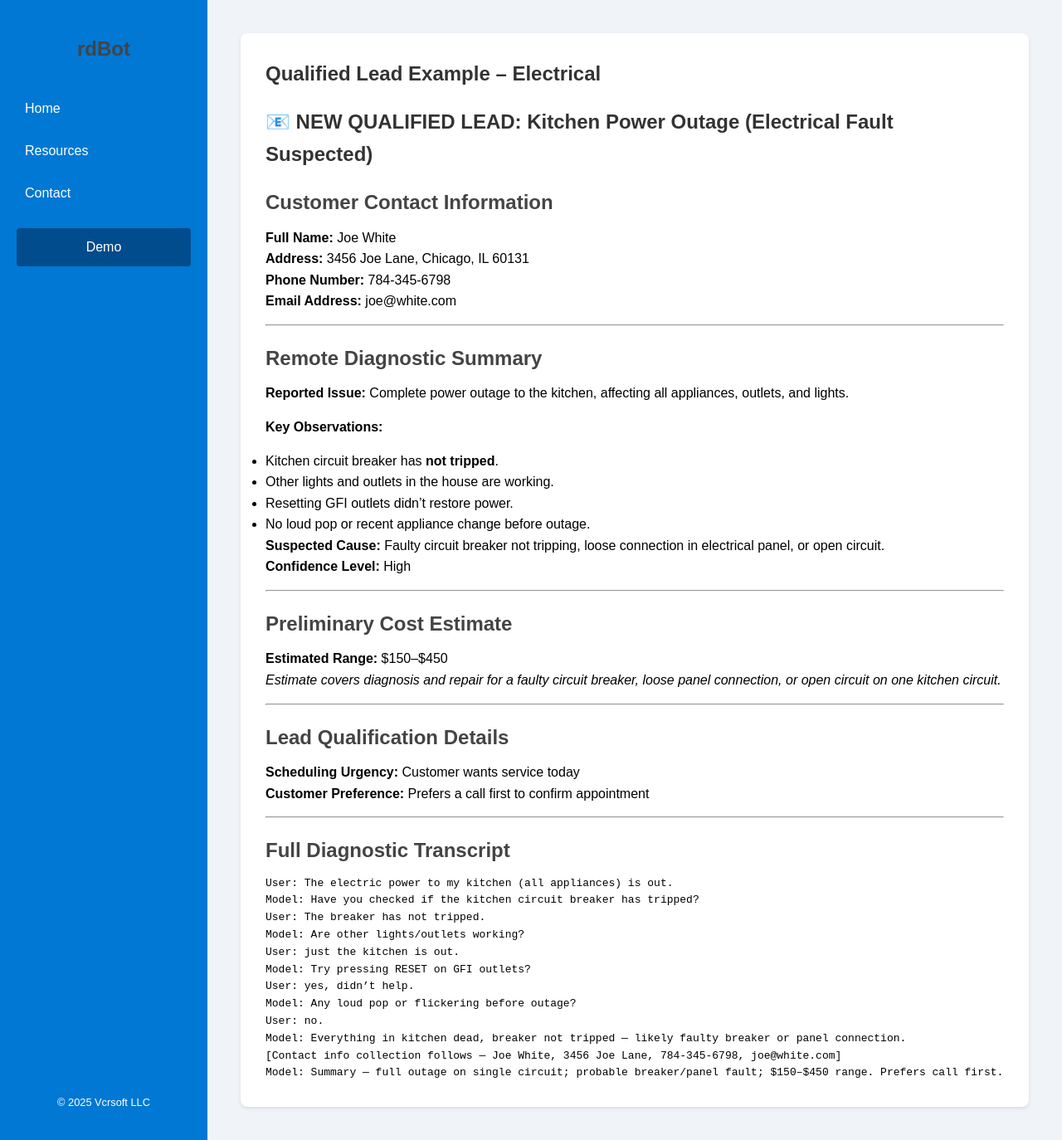
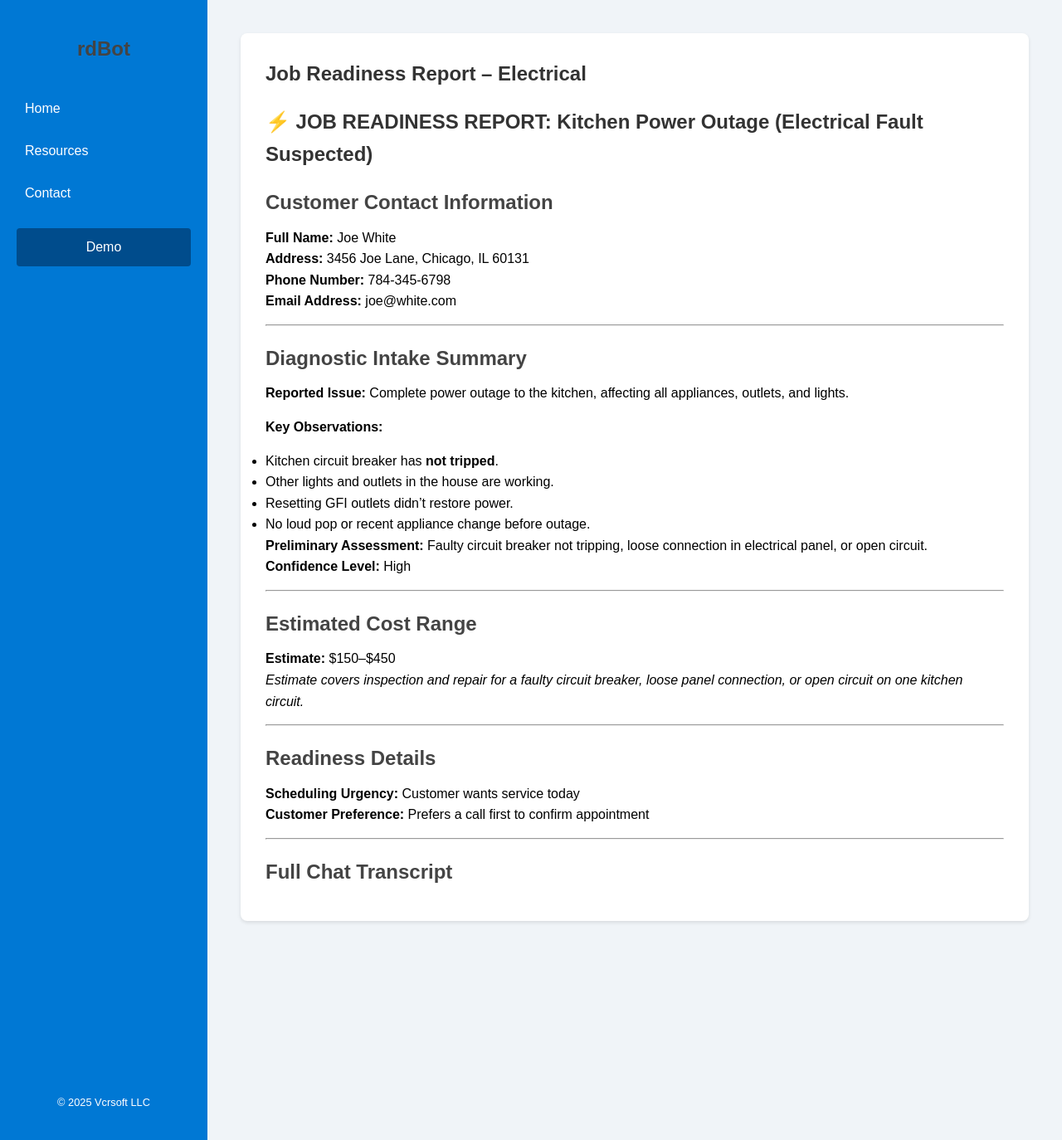
Before and after one commit to vcrsoft/vcrsoft.github.io, a Jekyll site: the page built from _resources/examples/electrical.md, in a window 1280 px wide and 1374 px high. Shown: the whole window at 83% size. Built offline with Jekyll 4.4.1, drawn with Linux system fonts in a browser that asks for light colours.

Commit message:
Update electrical lead example to job readiness report

````diff
--- a/_resources/examples/electrical.md
+++ b/_resources/examples/electrical.md
@@ -1,11 +1,11 @@
 ---
 layout: resource
-title: "Qualified Lead Example – Electrical"
-excerpt: "AI-qualified lead email example for a kitchen power outage—showing structured intake, diagnosis, and transcript."
+title: "Job Readiness Report – Electrical"
+excerpt: "Example Job Readiness Report for a full kitchen power outage—showing diagnostic intake, estimated cost, and transcript."
 nav_exclude: true
 ---
 
-# 📧 NEW QUALIFIED LEAD: Kitchen Power Outage (Electrical Fault Suspected)
+# ⚡ JOB READINESS REPORT: Kitchen Power Outage (Electrical Fault Suspected)
 
 ## Customer Contact Information
 **Full Name:** Joe White
@@ -15,7 +15,7 @@ nav_exclude: true
 
 ---
 
-## Remote Diagnostic Summary
+## Diagnostic Intake Summary
 **Reported Issue:** Complete power outage to the kitchen, affecting all appliances, outlets, and lights.
 
 **Key Observations:**
@@ -24,36 +24,21 @@ nav_exclude: true
 - Resetting GFI outlets didn’t restore power.
 - No loud pop or recent appliance change before outage.
 
-**Suspected Cause:** Faulty circuit breaker not tripping, loose connection in electrical panel, or open circuit.
+**Preliminary Assessment:** Faulty circuit breaker not tripping, loose connection in electrical panel, or open circuit.
 **Confidence Level:** High
 
 ---
 
-## Preliminary Cost Estimate
-**Estimated Range:** $150–$450
-*Estimate covers diagnosis and repair for a faulty circuit breaker, loose panel connection, or open circuit on one kitchen circuit.*
+## Estimated Cost Range
+**Estimate:** $150–$450
+*Estimate covers inspection and repair for a faulty circuit breaker, loose panel connection, or open circuit on one kitchen circuit.*
 
 ---
 
-## Lead Qualification Details
+## Readiness Details
 **Scheduling Urgency:** Customer wants service today
 **Customer Preference:** Prefers a call first to confirm appointment
 
 ---
 
-## Full Diagnostic Transcript
-
-```
-User: The electric power to my kitchen (all appliances) is out.
-Model: Have you checked if the kitchen circuit breaker has tripped?
-User: The breaker has not tripped.
-Model: Are other lights/outlets working?
-User: just the kitchen is out.
-Model: Try pressing RESET on GFI outlets?
-User: yes, didn’t help.
-Model: Any loud pop or flickering before outage?
-User: no.
-Model: Everything in kitchen dead, breaker not tripped — likely faulty breaker or panel connection.
-[Contact info collection follows — Joe White, 3456 Joe Lane, 784-345-6798, joe@white.com]
-Model: Summary — full outage on single circuit; probable breaker/panel fault; $150–$450 range. Prefers call first.
-```
+## Full Chat Transcript
````
